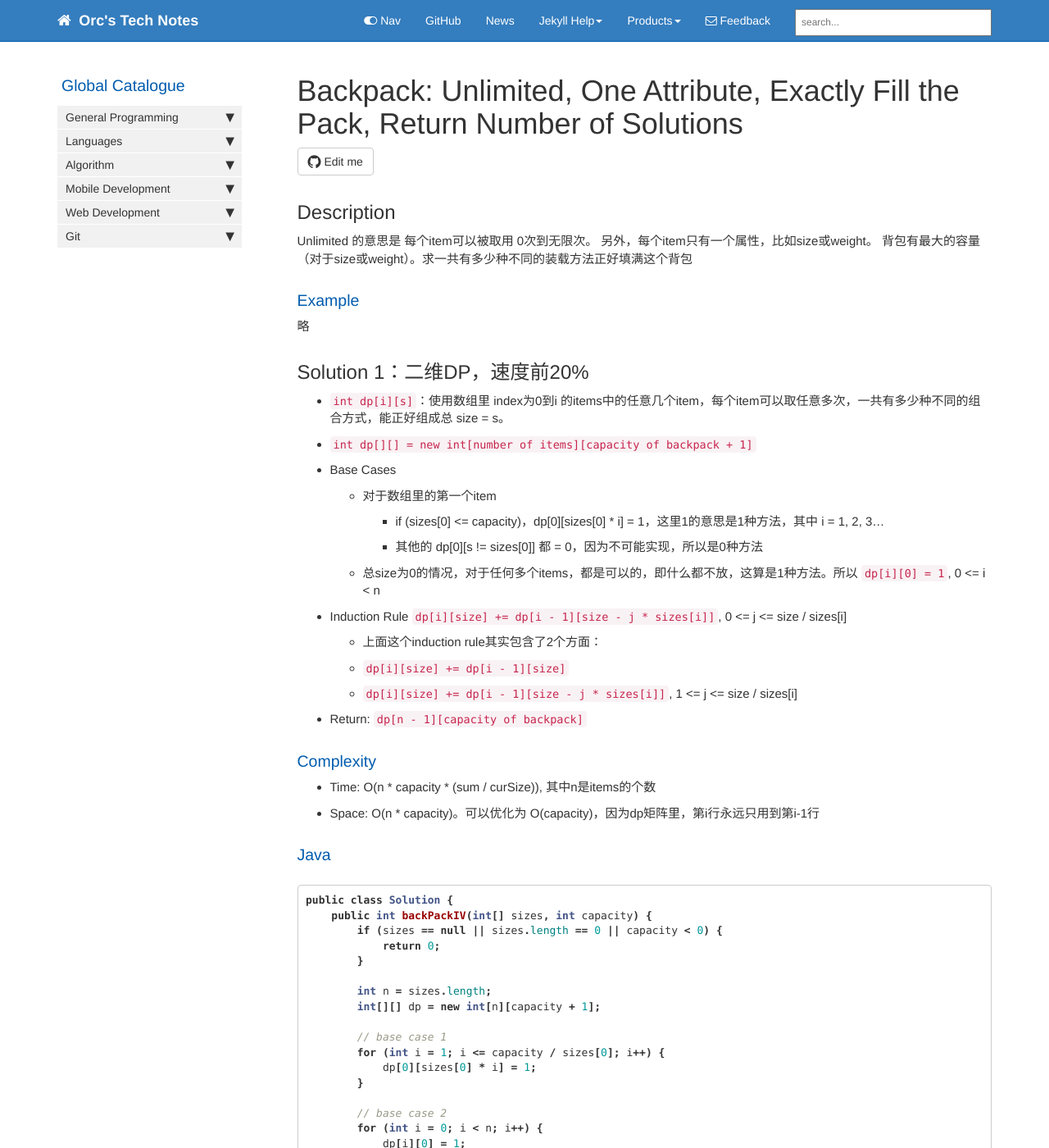
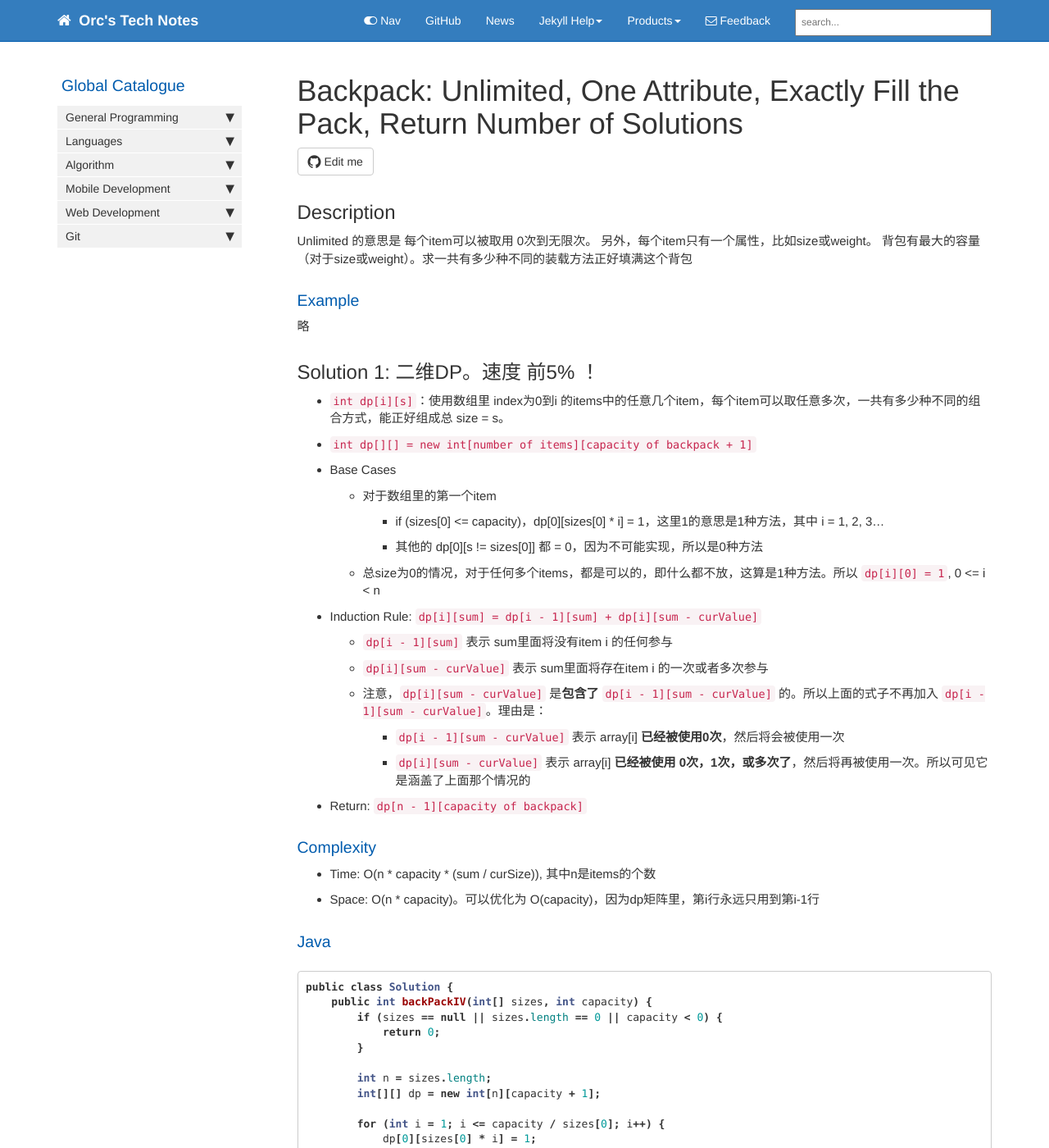
Before and after one commit to HungryOrc/hungryorc.github.io, a Jekyll site: the page built from pages/algorithm/algorithm_backpack_unlimited_1Attr_exactFill_returnNumOfSolutions.md, in a window 1280 px wide and 1400 px high. Shown: the whole window at 82% size. Built offline with Jekyll 4.4.1, drawn with Linux system fonts in a browser that asks for light colours; nearby versions of some CDN libraries; comment, search, counter and statistics services are not loaded; some of the changed text lies outside the part shown.

Commit message:
Update algorithm_backpack_unlimited_1Attr_exactFill_returnNumOfSolutions.md

````diff
--- a/pages/algorithm/algorithm_backpack_unlimited_1Attr_exactFill_returnNumOfSolutions.md
+++ b/pages/algorithm/algorithm_backpack_unlimited_1Attr_exactFill_returnNumOfSolutions.md
@@ -17,7 +17,62 @@ Unlimited 的意思是 每个item可以被取用 0次到无限次。
 ### Example
 略
 
-## Solution 1：二维DP，速度前20%
+## Solution 1: 二维DP。速度 前5% ！
+* `int dp[i][s]`：使用数组里 index为0到i 的items中的任意几个item，每个item可以取任意多次，一共有多少种不同的组合方式，能正好组成总 size = s。
+* `int dp[][] = new int[number of items][capacity of backpack + 1]`
+* Base Cases
+  * 对于数组里的第一个item
+    * if (sizes[0] <= capacity)，dp[0][sizes[0] * i] = 1，这里1的意思是1种方法，其中 i = 1, 2, 3...
+    * 其他的 dp[0][s != sizes[0]] 都 = 0，因为不可能实现，所以是0种方法
+  * 总size为0的情况，对于任何多个items，都是可以的，即什么都不放，这算是1种方法。所以 `dp[i][0] = 1`, 0 <= i < n
+* Induction Rule: `dp[i][sum] = dp[i - 1][sum] + dp[i][sum - curValue]`
+  * `dp[i - 1][sum]` 表示 sum里面将没有item i 的任何参与
+  * `dp[i][sum - curValue]` 表示 sum里面将存在item i 的一次或者多次参与
+  * 注意，`dp[i][sum - curValue]` 是**包含了** `dp[i - 1][sum - curValue]` 的。所以上面的式子不再加入 `dp[i - 1][sum - curValue]`。理由是：
+    * `dp[i - 1][sum - curValue]` 表示 array[i] **已经被使用0次**，然后将会被使用一次
+    * `dp[i][sum - curValue]` 表示 array[i] **已经被使用 0次，1次，或多次了**，然后将再被使用一次。所以可见它是涵盖了上面那个情况的
+* Return: `dp[n - 1][capacity of backpack]`
+
+### Complexity
+* Time: O(n * capacity * (sum / curSize)), 其中n是items的个数
+* Space: O(n * capacity)。可以优化为 O(capacity)，因为dp矩阵里，第i行永远只用到第i-1行
+
+### Java
+```java
+public class Solution {
+    public int backPackIV(int[] sizes, int capacity) {
+        if (sizes == null || sizes.length == 0 || capacity < 0) {
+            return 0;
+        }
+
+        int n = sizes.length;
+        int[][] dp = new int[n][capacity + 1];
+
+        for (int i = 1; i <= capacity / sizes[0]; i++) {
+            dp[0][sizes[0] * i] = 1;
+        }
+
+        for (int i = 0; i < n; i++) {
+            dp[i][0] = 1;
+        }
+
+        for (int i = 1; i < n; i++) {
+            int curSize = sizes[i];
+
+            for (int sum = 1; sum <= capacity; sum++) {
+                dp[i][sum] = dp[i - 1][sum];
+
+                if (sum >= curSize) {
+                    dp[i][sum] += dp[i][sum - curSize];
+                }
+            }
+        }
+        return dp[n - 1][capacity];
+    }
+}
+```
+
+## Solution 2：二维DP，与Solution 1 同理，用了一种看起来不同其实同理的 Induction Rule。速度要慢一点，前20%
 * `int dp[i][s]`：使用数组里 index为0到i 的items中的任意几个item，每个item可以取任意多次，一共有多少种不同的组合方式，能正好组成总 size = s。
 * `int dp[][] = new int[number of items][capacity of backpack + 1]`
 * Base Cases
@@ -72,7 +127,7 @@ public class Solution {
 }
 ```
 
-## Solution 1.1：基于Solution 1，使用Offset One方法。对这题来说效果微弱
+## Solution 2.1：基于Solution 1，使用Offset One方法。对这题来说效果微弱
 所谓的Offset One方法，就是：dp[i][j] 里的 i 原本意思是 index为i的元素，现在意思是 **第i个** 元素。这样设置以后，对有些题目，代码能简化不少，对有些题目作用不明显
 
 Offset One方法不能降低时间和空间复杂度
@@ -114,7 +169,7 @@ public class Solution {
 }
 ```
 
-## Solution 1.2：基于Solution 1，dp[index][size]降维为dp[size]。对这题来说效果微弱
+## Solution 2.2：基于Solution 1，dp[index][size]降维为dp[size]。对这题来说效果微弱
 
 ### 只要是DP矩阵降维，就要考虑从大往小填写（矩阵里的一个或多个维度）！
 
````
Also changed, not shown: other parts of pages/algorithm/algorithm_backpack_unlimited_1Attr_exactFill_returnNumOfSolutions.md (+0 -48 lines).
